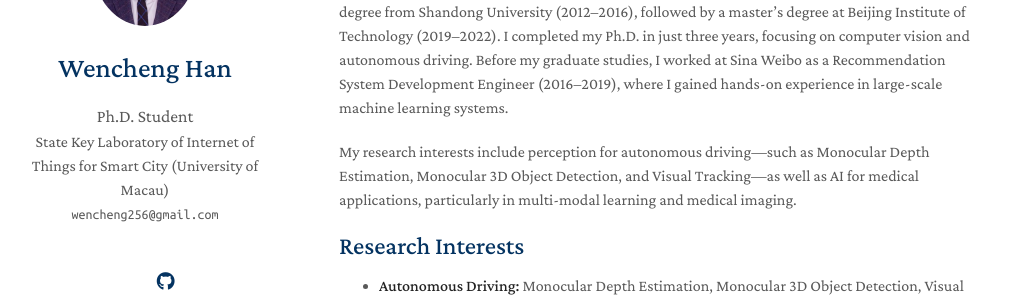
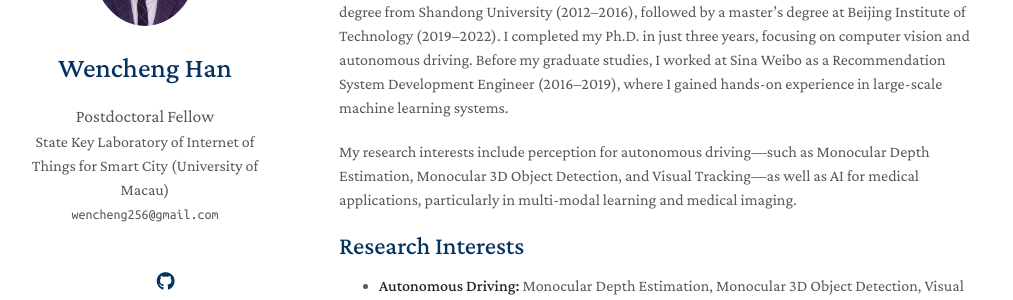
Before and after one commit to wencheng256/wencheng256.github.io, a Jekyll site: the page built from index.md, in a window 1280 px wide. Shown: the part 181-481 px from the top of the page, without its empty margins (131-1144 px from the left). Built offline with Jekyll 4.4.1, drawn with Linux system fonts in a browser that asks for light colours; nearby versions of some CDN libraries; a style sheet for code colours, icons or effects is not loaded; our own code applies the rules of GitHub Pages for plain Markdown files.

Commit message:
Update _config.yml

```diff
--- a/_config.yml
+++ b/_config.yml
@@ -1,6 +1,6 @@
 # Basic Information
 title: Wencheng Han
-position: Ph.D. Student
+position: Postdoctoral Fellow
 affiliation: State Key Laboratory of Internet of Things for Smart City (University of Macau)
 email: wencheng256@gmail.com
 
```
